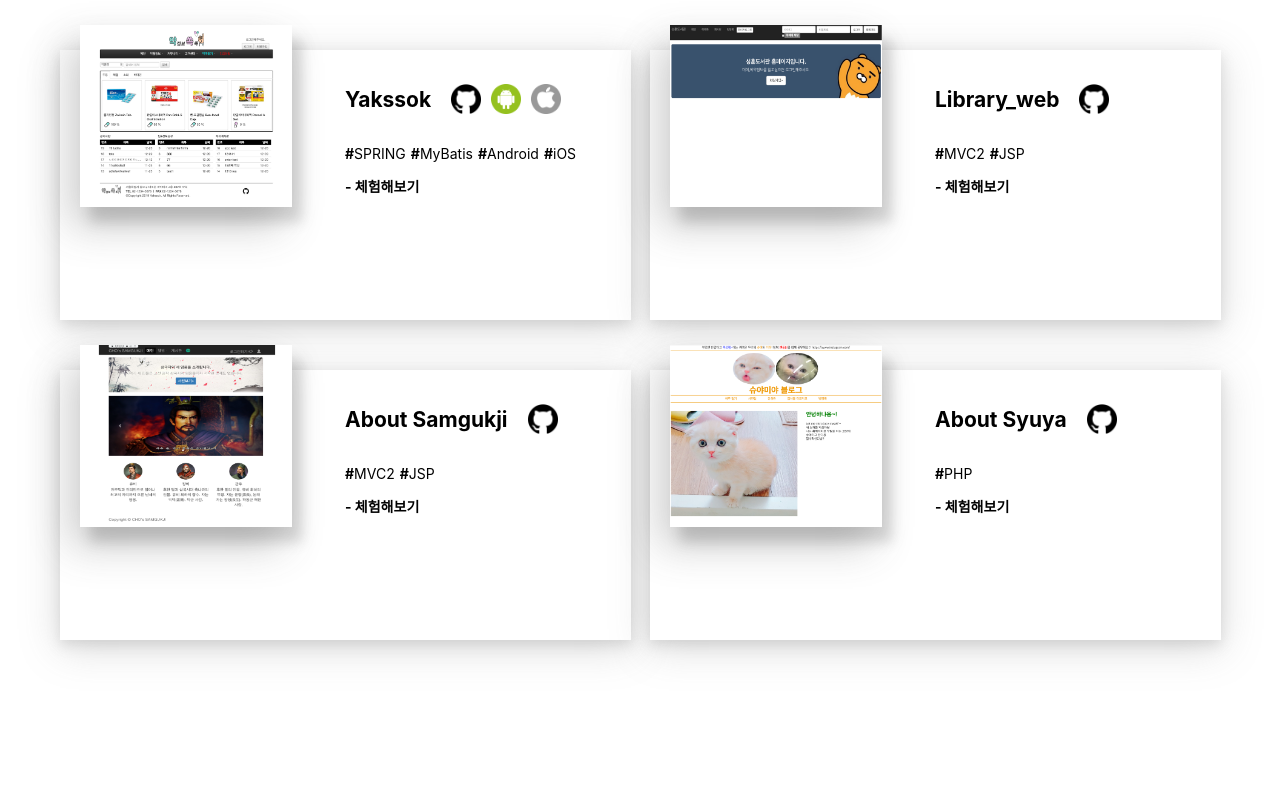
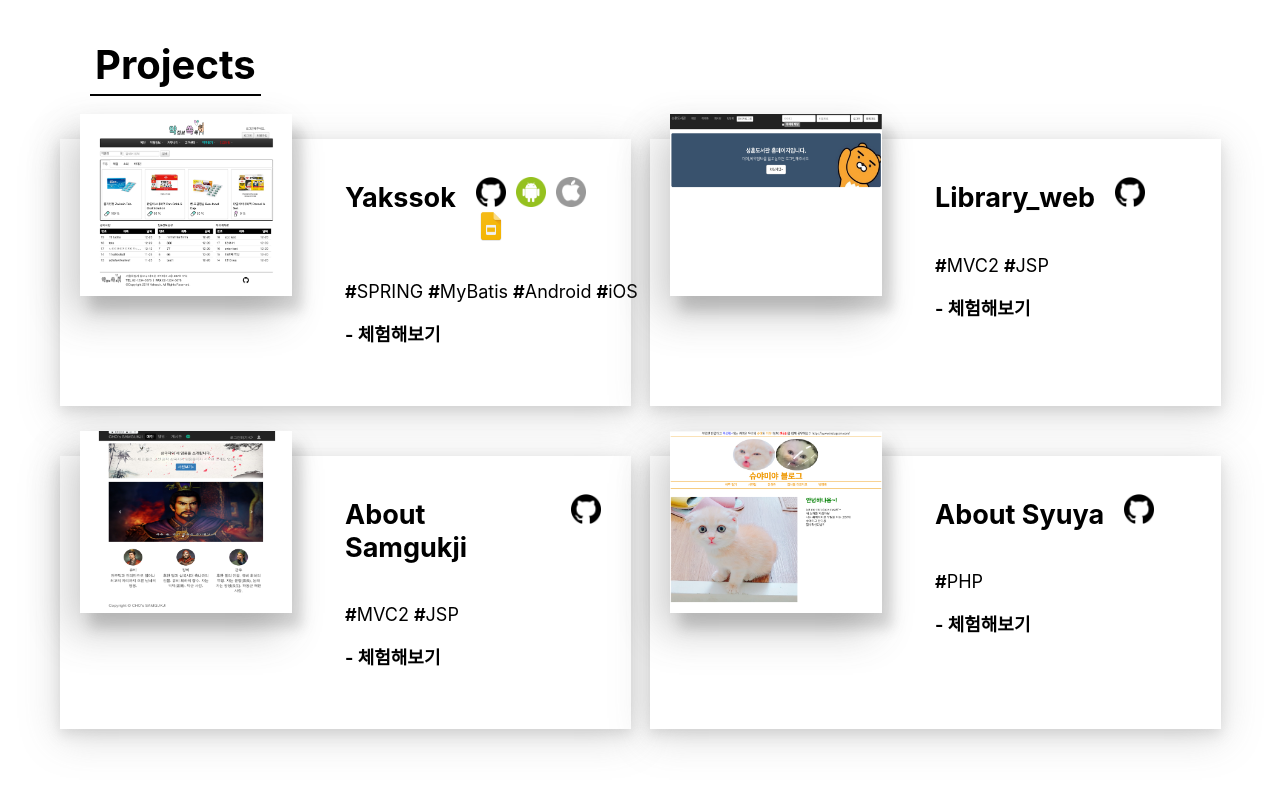
Before and after one commit to ccc4/Choseonghun_Portfolio_1, a React (Create React App) app: page / in a window 1280 px wide. Shown: the top 786 px of the page. Built offline with nearby package versions, Linux system fonts and the light colour scheme.

Commit message:
add title

```diff
--- a/src/Components/Project.js
+++ b/src/Components/Project.js
@@ -5,6 +5,7 @@ import './Project.css';
 import github_icon from './images/github_icon.png'
 import android_icon from './images/android_icon.png'
 import ios_icon from './images/ios_icon.png'
+import gp_icon from './images/gp_icon.png'
 
 import Home_Yakssok from './images/Home_Yakssok.png';
 import Home_Library_web from './images/Home_Library_web.png';
@@ -17,6 +18,7 @@ function Project({title, githubURI, skills, link}) {
         <div className="Project">
             <div className="Project__Column">
                 {title === "Yakssok" &&
+                // title === "Yakssok" 이면 아래 내용 실행한다는 뜻
                     <a href={link}>
                         <img className="Project__Thumbnail" src={Home_Yakssok} title={title} alt={title}/>
                     </a>
@@ -49,7 +51,7 @@ function Project({title, githubURI, skills, link}) {
                                 <img className="Project__Title__img" src={github_icon} title="github" alt="github"/>
                             </a>
                         </li>
-                        {/* Yakssok -> 안드로이드, iOS 다운링크 걸어주기. iOS 는 다운불가.. */}
+                        {/* Yakssok -> 안드로이드, iOS github 걸어주기.*/}
                         {title === "Yakssok" &&
                             <li className="Project__Title__li">
                                 {/* <a href="#" onClick={() => {alert('준비중입니다.');}}> */}
@@ -63,6 +65,13 @@ function Project({title, githubURI, skills, link}) {
                                 {/* <a href="#" onClick={() => {alert('준비중입니다.');}}> */}
                                 <a href="https://github.com/ahahahahyeong/Yakssok_IOS">
                                     <img className="Project__Title__img" src={ios_icon} title="ios" alt="ios"/>
+                                </a>
+                            </li>
+                        }
+                        {title === "Yakssok" &&
+                            <li className="Project__Title__li">
+                                <a href="https://docs.google.com/presentation/d/1qAHeZQ834pUY7LsD2o5ikHyoUpFyUFZWdlkDTTe2NN8/edit?usp=sharing">
+                                    <img className="Project__Title__img" src={gp_icon} title="Google Presentation" alt="Google Presentation"/>
                                 </a>
                             </li>
                         }
--- a/src/Components/Projects.css
+++ b/src/Components/Projects.css
@@ -1,13 +1,26 @@
 .Projects {
-    padding:50px;
+    padding:5vh 50px 5vh 50px;
+}
+
+.Projects__Title {
+    padding: 0 0 50px 40px;
+}
+
+.Projects__Title strong{
+    font-size: 40px;
+    padding: 5px;
+    border-bottom: 2px solid black;
+}
+
+.Projects_Contents {
     display: flex;
     justify-content: space-around;
     flex-wrap: wrap;
-    font-size:14px;
+    font-size:18px;
     height: 80vh;
 }
 
-.Projects--loading{
+.Projects_Contents--loading{
     display: flex;
     justify-content: center;
     align-items: center;
--- a/src/Components/Projects.js
+++ b/src/Components/Projects.js
@@ -63,9 +63,15 @@ class Projects extends Component {
     render() {
         const {projects} = this.state
         return(
-            <div className={projects ? "Projects" : "Projects--loading"}>
+            <div class="Projects">
+                <div className="Projects__Title">
+                    <strong>Projects</strong>
+                </div>
+                <div className={projects ? "Projects_Contents" : "Projects_Contents--loading"}>
                 {projects ? this._renderProjects() : "Loading...."}
             </div>
+            </div>
+
         )
     }
 }
```
Also changed, not shown: src/Components/images/gp_icon.png (added).
